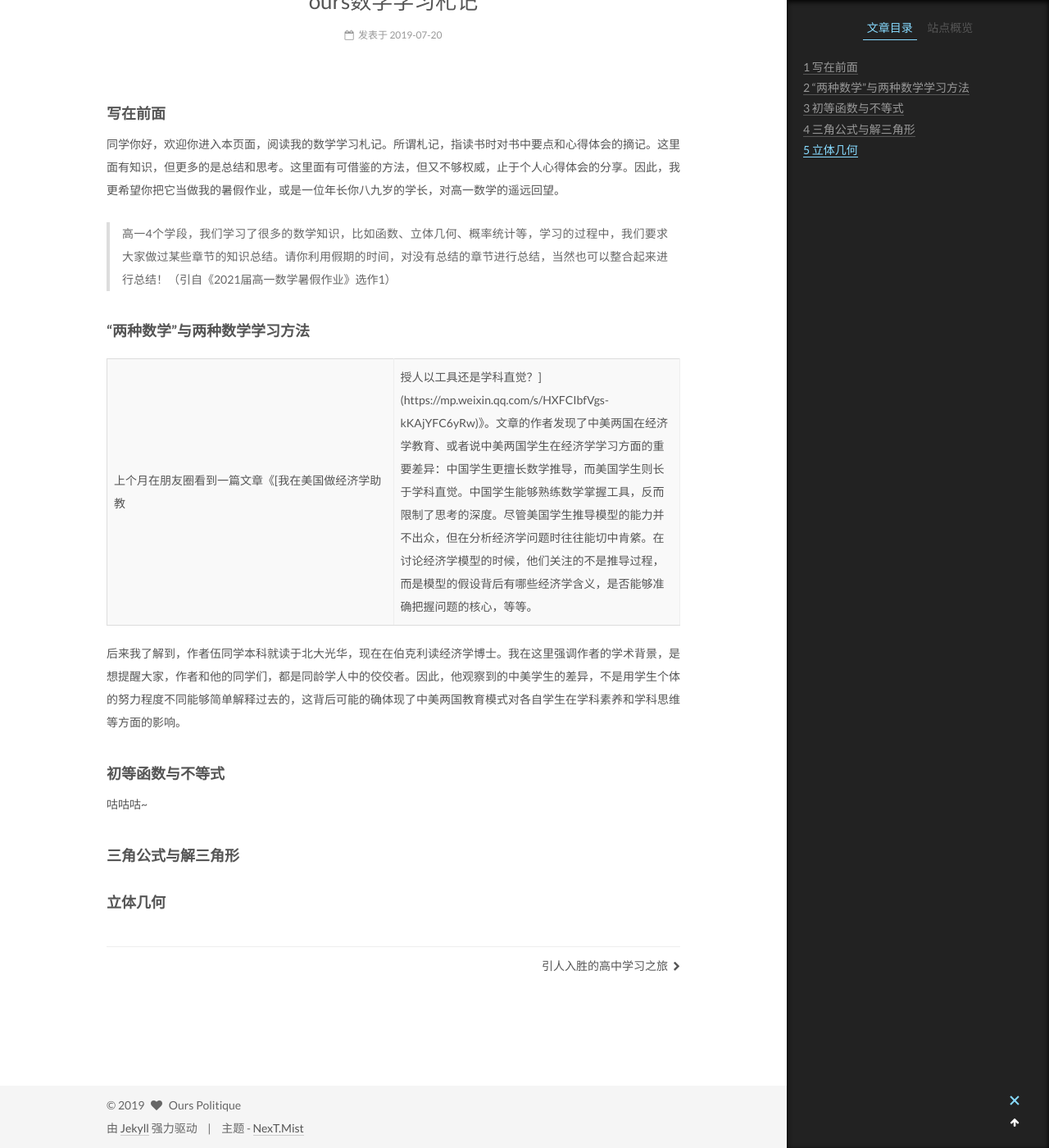
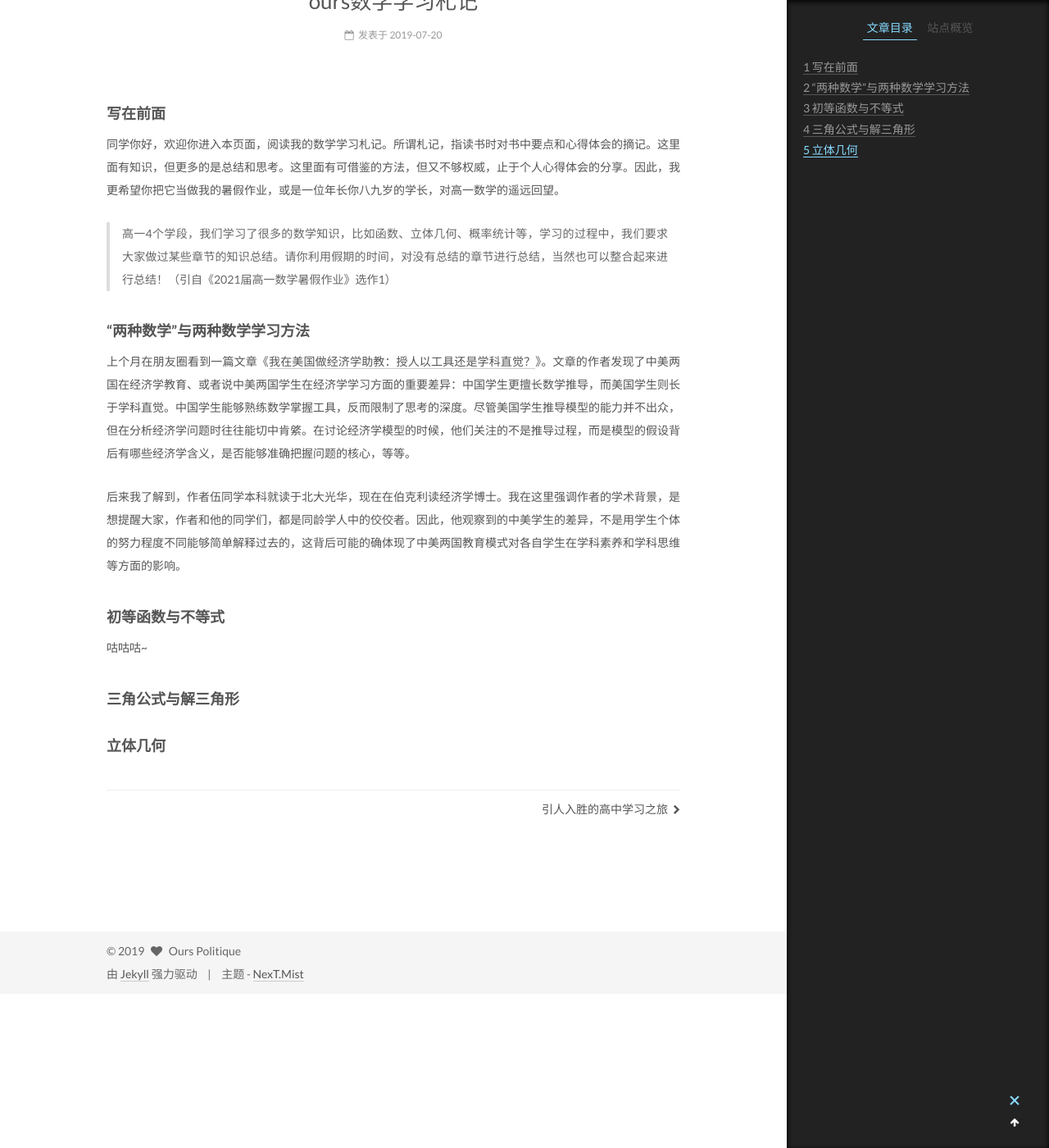
Before and after one commit to ourspolitique/ourspolitique.github.io, a Jekyll site: the page built from _posts/2019-07-09-mathématiques.md, in a window 1280 px wide and 1400 px high, scrolled down 188 px. Shown: the whole window at 82% size. Built offline with Jekyll 4.4.1, drawn with Linux system fonts in a browser that asks for light colours.

Commit message:
Update 2019-07-09-mathématiques.md

```diff
--- a/_posts/2019-07-09-mathématiques.md
+++ b/_posts/2019-07-09-mathématiques.md
@@ -12,7 +12,7 @@ tags:
 
 #### “两种数学”与两种数学学习方法
 
-上个月在朋友圈看到一篇文章《[我在美国做经济学助教 | 授人以工具还是学科直觉？](https://mp.weixin.qq.com/s/HXFCIbfVgs-kKAjYFC6yRw)》。文章的作者发现了中美两国在经济学教育、或者说中美两国学生在经济学学习方面的重要差异：中国学生更擅长数学推导，而美国学生则长于学科直觉。中国学生能够熟练数学掌握工具，反而限制了思考的深度。尽管美国学生推导模型的能力并不出众，但在分析经济学问题时往往能切中肯綮。在讨论经济学模型的时候，他们关注的不是推导过程，而是模型的假设背后有哪些经济学含义，是否能够准确把握问题的核心，等等。
+上个月在朋友圈看到一篇文章《[我在美国做经济学助教：授人以工具还是学科直觉？](https://mp.weixin.qq.com/s/HXFCIbfVgs-kKAjYFC6yRw)》。文章的作者发现了中美两国在经济学教育、或者说中美两国学生在经济学学习方面的重要差异：中国学生更擅长数学推导，而美国学生则长于学科直觉。中国学生能够熟练数学掌握工具，反而限制了思考的深度。尽管美国学生推导模型的能力并不出众，但在分析经济学问题时往往能切中肯綮。在讨论经济学模型的时候，他们关注的不是推导过程，而是模型的假设背后有哪些经济学含义，是否能够准确把握问题的核心，等等。
 
 后来我了解到，作者伍同学本科就读于北大光华，现在在伯克利读经济学博士。我在这里强调作者的学术背景，是想提醒大家，作者和他的同学们，都是同龄学人中的佼佼者。因此，他观察到的中美学生的差异，不是用学生个体的努力程度不同能够简单解释过去的，这背后可能的确体现了中美两国教育模式对各自学生在学科素养和学科思维等方面的影响。
 
```
